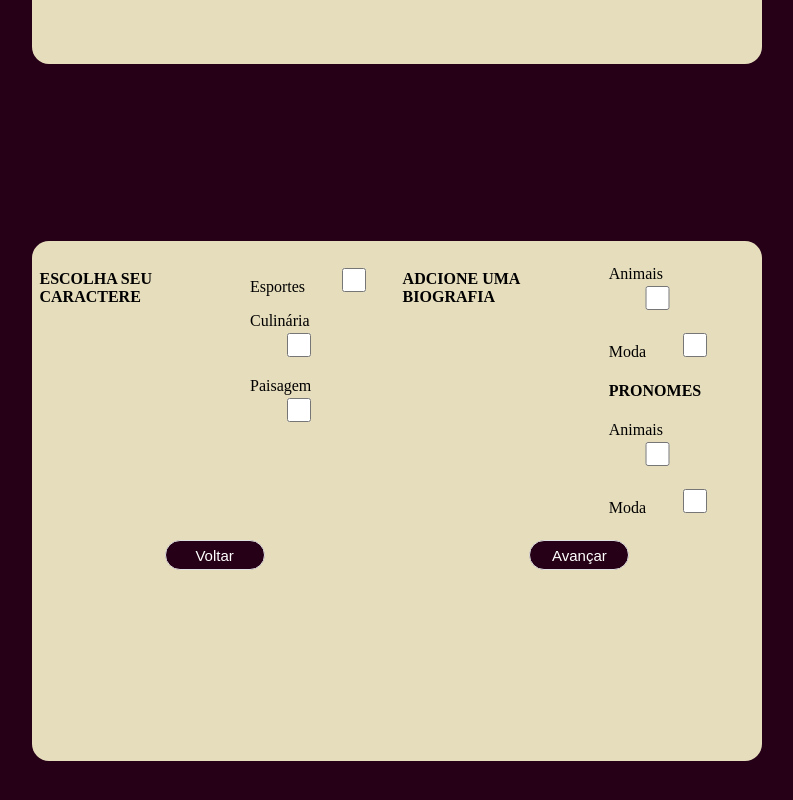
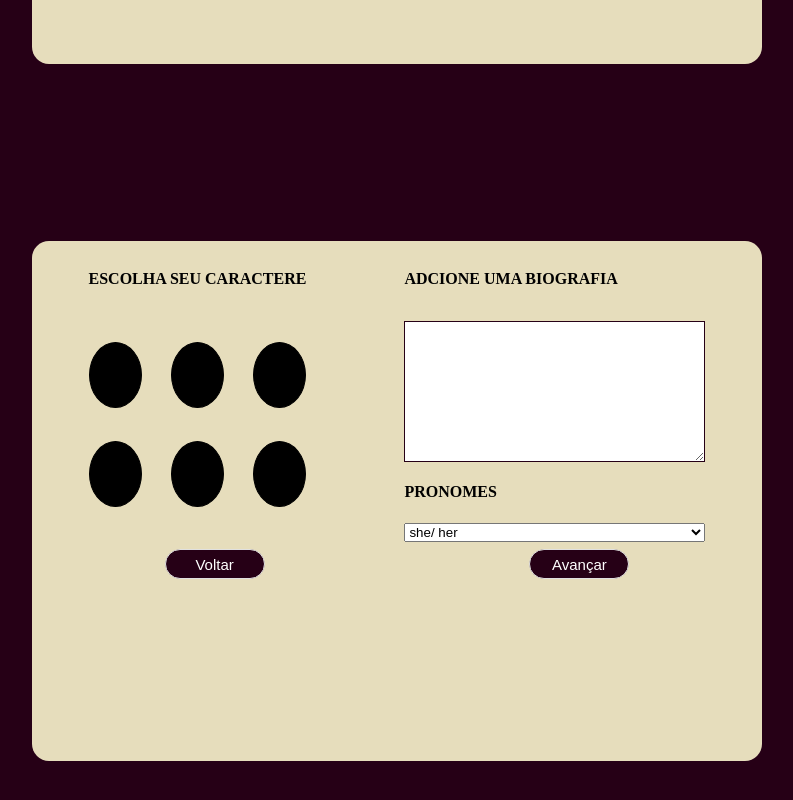
Before and after one commit to emyferreira/ProjetoPessoal, a plain HTML site: page cadastro.html in a window 1280 px wide. Shown: the part 1225-2025 px from the top of the page, without its empty margins (243-1036 px from the left). Drawn offline with Linux system fonts and the light colour scheme.

Commit message:
finalizando previamente a tela 3 de cadastro

```diff
--- a/cadastro.html
+++ b/cadastro.html
@@ -70,19 +70,32 @@
      <div id="cadastroTela3">
          <div class="fundoForm3">
              <div class="camposCadastro3">
-             <h4>ESCOLHA SEU CARACTERE</h4>
-                <div class="form5">
-                    <p>Esportes<input class="checkBox" type="checkbox"></p>
-                    <p>Culinária<input class="checkBox" type="checkbox"></p>
-                    <p>Paisagem<input class="checkBox" type="checkbox"></p>
+                <div class="fotoPerfil">
+                    <h4>ESCOLHA SEU CARACTERE</h4>
+                       <div class="form5">
+                           <div class="linhaCaractere">
+                               <div class="caracterePerfil"></div>
+                               <div class="caracterePerfil"></div>
+                               <div class="caracterePerfil"></div>
+                           </div>
+                           <div class="linhaCaractere">
+                               <div class="caracterePerfil"></div>
+                               <div class="caracterePerfil"></div>
+                               <div class="caracterePerfil"></div>
+                           </div>
+                       </div>
                 </div>
-                <h4>ADCIONE UMA BIOGRAFIA</h4>
-                <div class="form6">
-                    <p>Animais<input class="checkBox" type="checkbox"></p>
-                    <p>Moda<input class="checkBox" type="checkbox"></p>
-                <h4>PRONOMES</h4>
-                    <p>Animais<input class="checkBox" type="checkbox"></p>
-                    <p>Moda<input class="checkBox" type="checkbox"></p>
+                <div class="bioPronome">
+                    <h4>ADCIONE UMA BIOGRAFIA</h4>
+                    <div class="form6">
+                        <textarea class="textArea" rows="9" cols="35" maxlength="500"></textarea>
+                    <h4>PRONOMES</h4>
+                        <select name="" id="">
+                            <option value="">she/ her</option>
+                            <option value="">he/ him</option>
+                            <option value="">they/ them</option>
+                        </select>
+                    </div>
                 </div>
             </div>
             <div class="botoesCadastro3">
--- a/css/style_cadastro.css
+++ b/css/style_cadastro.css
@@ -193,17 +193,41 @@ input {
 input {
     width: 15vw;
 }
-.form3 {
+.form5 {
     display: flex;
     flex-direction: column;
 }
-.form3 span {
+.form5 span {
     font-size: 140%;
 }
-.form4 {
+.caracterePerfil {
+    background-color: black;
+    border: 1px solid black;
+    width: 4vw;
+    height: 8vh;
+    border-radius: 100%;
+}
+.fotoPerfil {
+    display: flex;
+    flex-direction: column;
+}
+.linhaCaractere {
+    display: flex;
+    flex-direction: row;
+    justify-content: space-between;
+    margin-top: 15%;
+}
+.bioPronome {
+    display: flex;
+    flex-direction: column;
+}
+.form6 {
     display: flex;
     flex-direction: column;
     margin-top: 4%;
+}
+.textArea {
+    border: 1.5px solid #260016;
 }
 .checkBox {
     width: 7vw;
```
